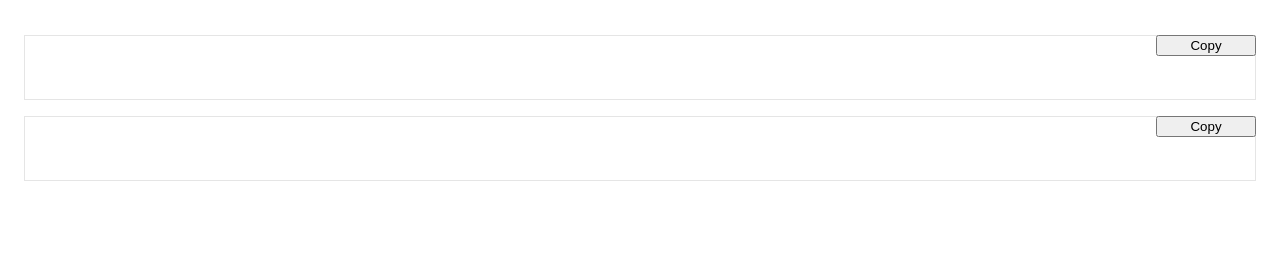
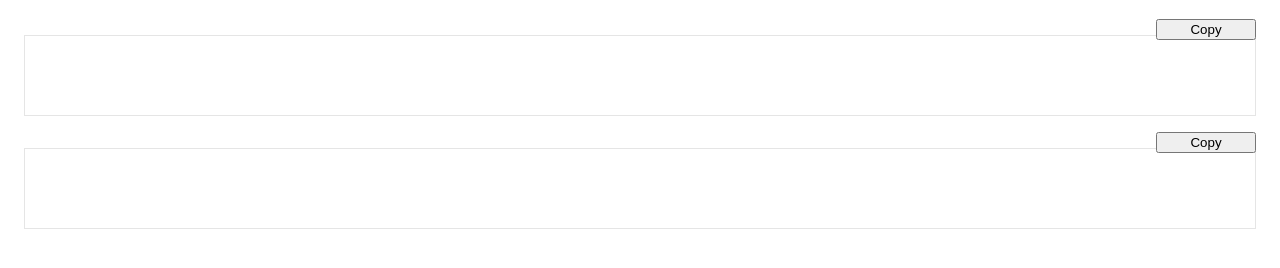
Before and after one commit to dance2die/easy-github, a browser extension: page src/page_action/page_action.html in a window 1280 px wide. Shown: the part 70-338 px from the top of the page. Drawn offline with Linux system fonts and the light colour scheme; a web font is replaced by a local one.

Commit message:
🛠 CSS Grid for the layout

```diff
--- a/src/page_action/page_action.html
+++ b/src/page_action/page_action.html
@@ -9,16 +9,44 @@
     />
 
     <style>
+      body {
+        display: grid;
+        /* prettier-ignore */
+        grid: "header" 0.7fr
+              "fork  " 1fr
+              "PR    " 1fr
+              / 1fr;
+      }
+
+      header {
+        grid-area: header;
+
+        display: flex;
+        justify-content: center;
+        align-items: center;
+      }
+      #forkSync,
+      #localPR {
+        position: relative;
+      }
+
+      #forkSync {
+        grid-area: "fork";
+      }
+
+      #localPR {
+        grid-area: "PR";
+      }
+
       pre {
         margin: 1rem;
-        padding: 0 2em 0;
+        padding: 0 5rem 1rem 0;
         border: 1px solid rgba(0, 0, 0, 0.1);
         font-size: 1.15rem;
       }
 
-      #forkSync,
-      #localPR {
-        position: relative;
+      code {
+        margin-right: 2rem;
       }
 
       button {
@@ -27,12 +55,6 @@
         top: 0;
         margin-right: 1rem;
         width: 100px;
-      }
-
-      header {
-        display: flex;
-        justify-content: center;
-        align-items: center;
       }
 
       h1 {
--- a/src/page_action/popup.js
+++ b/src/page_action/popup.js
@@ -10,10 +10,10 @@
 //   document.getElementById("forSyncCode").innerText = url;
 // });
 
-const forkSyncContainer = document.getElementById("forkSync");
+// const forkSyncContainer = document.getElementById("forkSync");
+// const localPRContainer = document.getElementById("localPR");
+
 const forkSync = document.getElementById("forSyncCode");
-
-const localPRContainer = document.getElementById("localPR");
 const localPR = document.getElementById("localPRCode");
 
 const extractCopyText = text =>
@@ -79,7 +79,7 @@ function setupForkSync(tabId) {
           git fetch upstream
           git branch --set-upstream-to=upstream/master master`;
     } else {
-      forkSync.innerText = `<pre>Nothing to do here - Not a Forked Repo</pre>`;
+      forkSync.innerText = `Nothing to do here - Not a Forked Repo`;
       copyForkSyncButton.style.visibility = "hidden";
     }
   });
@@ -105,7 +105,7 @@ function setupLocalPR(tabId) {
     if (isPR) {
       localPR.innerText = `git fetch origin pull/${prId}/head:BRANCHNAME`;
     } else {
-      localPR.innerText = `<pre>Nothing to do here - Not a Pull Request page</pre>`;
+      localPR.innerText = `Nothing to do here - Not a Pull Request page`;
       copyLocalPRButton.style.visibility = "hidden";
     }
   });
```
